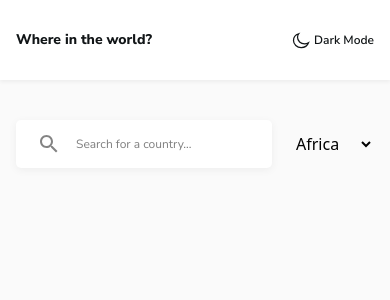
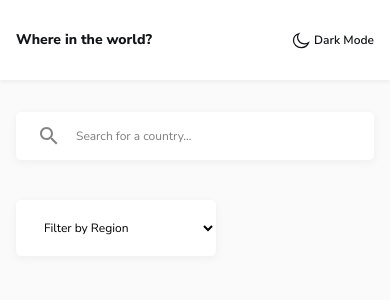
Before and after one commit to TheOnly1TY/rest-countries-api, a React (Vite) app: page / in a window 390 px wide. Shown: the top 300 px of the page. Built offline with nearby package versions, Linux system fonts and the light colour scheme.

Commit message:
refactor  filter region components

```diff
--- a/src/App.jsx
+++ b/src/App.jsx
@@ -6,7 +6,7 @@ export default function App() {
   return (
     <div>
       <Header />
-      <div className="max-w-[80rem] mx-auto flex justify-between items-center px-4 my-10">
+      <div className="flex-col md:flex-row max-w-[80rem] mx-auto flex justify-between items-start md:items-center px-4 my-8 md:my-10">
         <SearchField />
         <FilterRegion />
       </div>
--- a/src/components/FilterRegion.jsx
+++ b/src/components/FilterRegion.jsx
@@ -1,6 +1,7 @@
 export function FilterRegion() {
   return (
-    <select>
+    <select className="bg-white w-[200px] h-14 rounded-[5px] text-[12px] md:text-sm leading-5 font-display shadow-[0_2px_9px_0_rgba(0,0,0,0.0532)] mt-10 md:mt-0 px-6 outline-0">
+      <option value="all">Filter by Region</option>
       <option value="africa">Africa</option>
       <option value="america">America</option>
       <option value="asia">Asia</option>
--- a/src/components/Header.jsx
+++ b/src/components/Header.jsx
@@ -4,7 +4,7 @@ import { Title } from "./Title";
 export function Header() {
   return (
     <header className="w-full bg-white shadow-[0_2px_4px_0_rgba(0,0,0,0.0562)]">
-      <div className="max-w-[80rem] mx-auto flex justify-between items-center h-20 px-4">
+      <div className=" max-w-[80rem] mx-auto flex justify-between items-center h-20 px-4">
         <Title />
         <Theme />
       </div>
--- a/src/components/SearchField.jsx
+++ b/src/components/SearchField.jsx
@@ -4,7 +4,7 @@ export function SearchField() {
       <input
         type="text"
         placeholder="Search for a country..."
-        className="md:w-[30rem] h-12 md:h-14 bg-white outline-0 text-[12px] md:text-sm leading-5 font-display shadow-[0_2px_9px_0_rgba(0,0,0,0.0532)] rounded-[5px] px-15"
+        className="md:w-[30rem] w-full h-12 md:h-14 bg-white outline-0 text-[12px] md:text-sm leading-5 font-display shadow-[0_2px_9px_0_rgba(0,0,0,0.0532)] rounded-[5px] px-15"
       />
       <img
         src="/public/searchIcon.svg"
```
